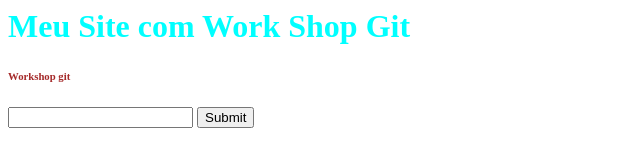
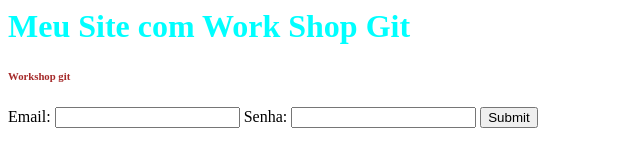
Before and after one commit to paulordie/meu-site, a plain HTML site: page login.html in a window 1280 px wide. Shown: the whole page, without its empty margins (0-640 px from the left). Drawn offline with Linux system fonts and the light colour scheme.

Commit message:
Add login form to homepage implementation
Signed-off-by: Andre Loureiro <loureiro.andrew@gmail.com>

```diff
--- a/login.html
+++ b/login.html
@@ -4,9 +4,12 @@
     <h1 style="color: aqua;">Meu Site com Work Shop Git</h1>
     <h6 style="color: brown;"> Workshop git</h6>
 
-    <form>
-      <input type="text" />
-      <input type="submit" />
+  <form>
+    <label for="">Email:</label>
+    <input type="text" />
+    <label for="">Senha:</label>
+    <input type="password" />
+    <input type="submit" />
     </form>
   </body>
 </html>
```
